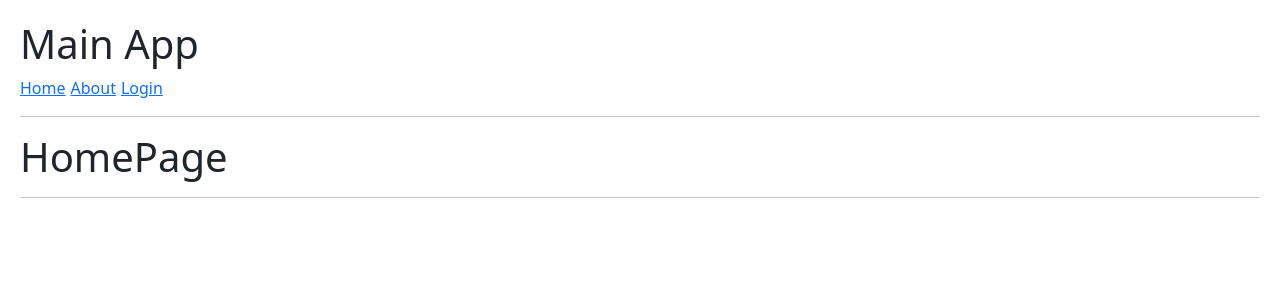
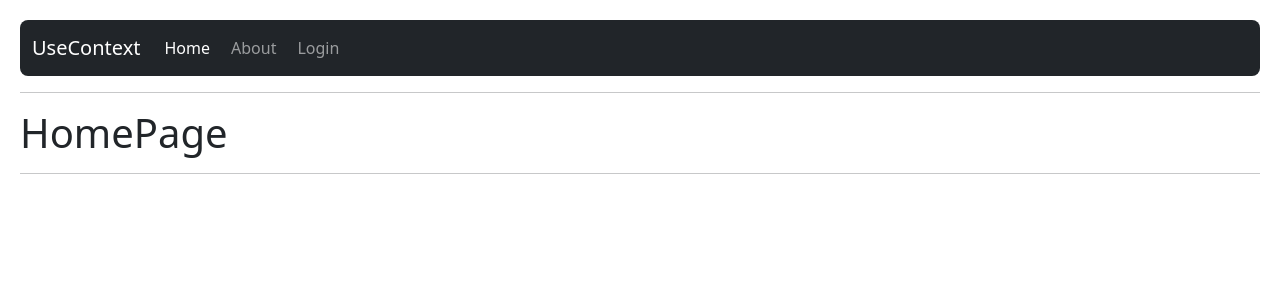
Before and after one commit to Daniels-123/CounterApp, a React (Vite) app: page / in a window 1280 px wide. Shown: the top 300 px of the page. Built offline with nearby package versions, Linux system fonts and the light colour scheme.

Commit message:
NavLink funcionando

```diff
--- a/src/09-useContext/MainApp.jsx
+++ b/src/09-useContext/MainApp.jsx
@@ -9,7 +9,6 @@
   return (
 
     <>
-        <h1>Main App</h1>
 
         <NavBar/>
 
--- a/src/09-useContext/NavBar.jsx
+++ b/src/09-useContext/NavBar.jsx
@@ -1,11 +1,36 @@
-import { Link } from "react-router-dom"
+import { Link, NavLink } from "react-router-dom"
 
 export const NavBar = () => {
   return (
-    <>
-        <Link to="/">Home</Link>
-        <Link to="/about">About</Link>
-        <Link to="/login">Login</Link>
-    </>
+        <nav className="navbar navbar-expand-lg navbar-dark bg-dark rounded-3">
+        <div className="container-fluid">
+
+            <Link className="navbar-brand" to="/">UseContext</Link>
+
+            <div className="collapse navbar-collapse" id="navbarNav">
+            <ul className="navbar-nav">
+
+                <NavLink
+                    className={({isActive}) => `nav-link ${isActive ? 'active' : '' }`}
+                    to="/">
+                    Home
+                </NavLink>
+
+                <NavLink
+                    className={({isActive}) => `nav-link ${isActive ? 'active' : '' }`}
+                    to="/about">
+                    About
+                </NavLink>
+
+                <NavLink
+                    className={({isActive}) => `nav-link ${isActive ? 'active' : '' }`}
+                    to="/login">
+                    Login
+                </NavLink>
+
+            </ul>
+            </div>
+        </div>
+        </nav>
   )
 }
```
